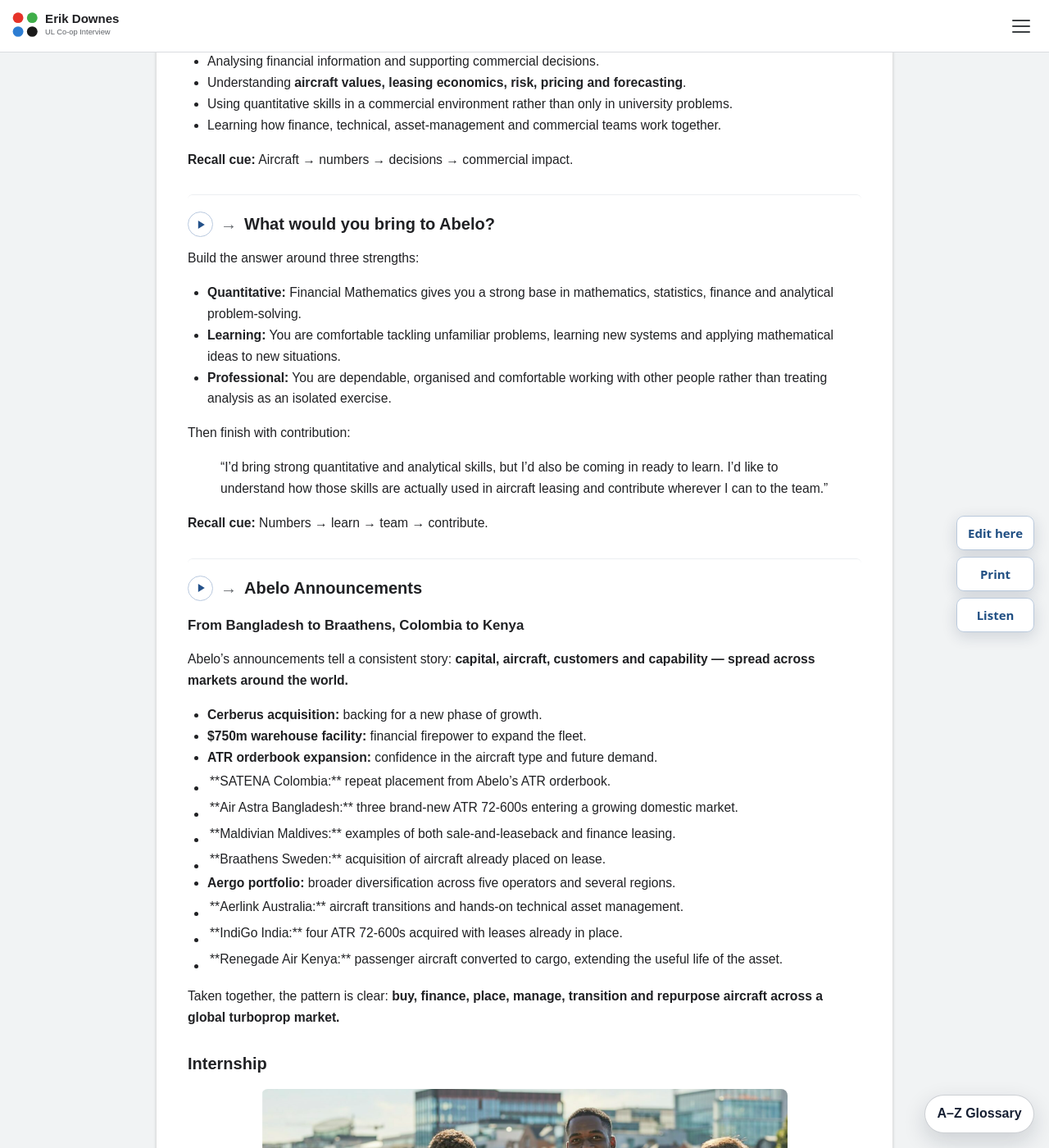
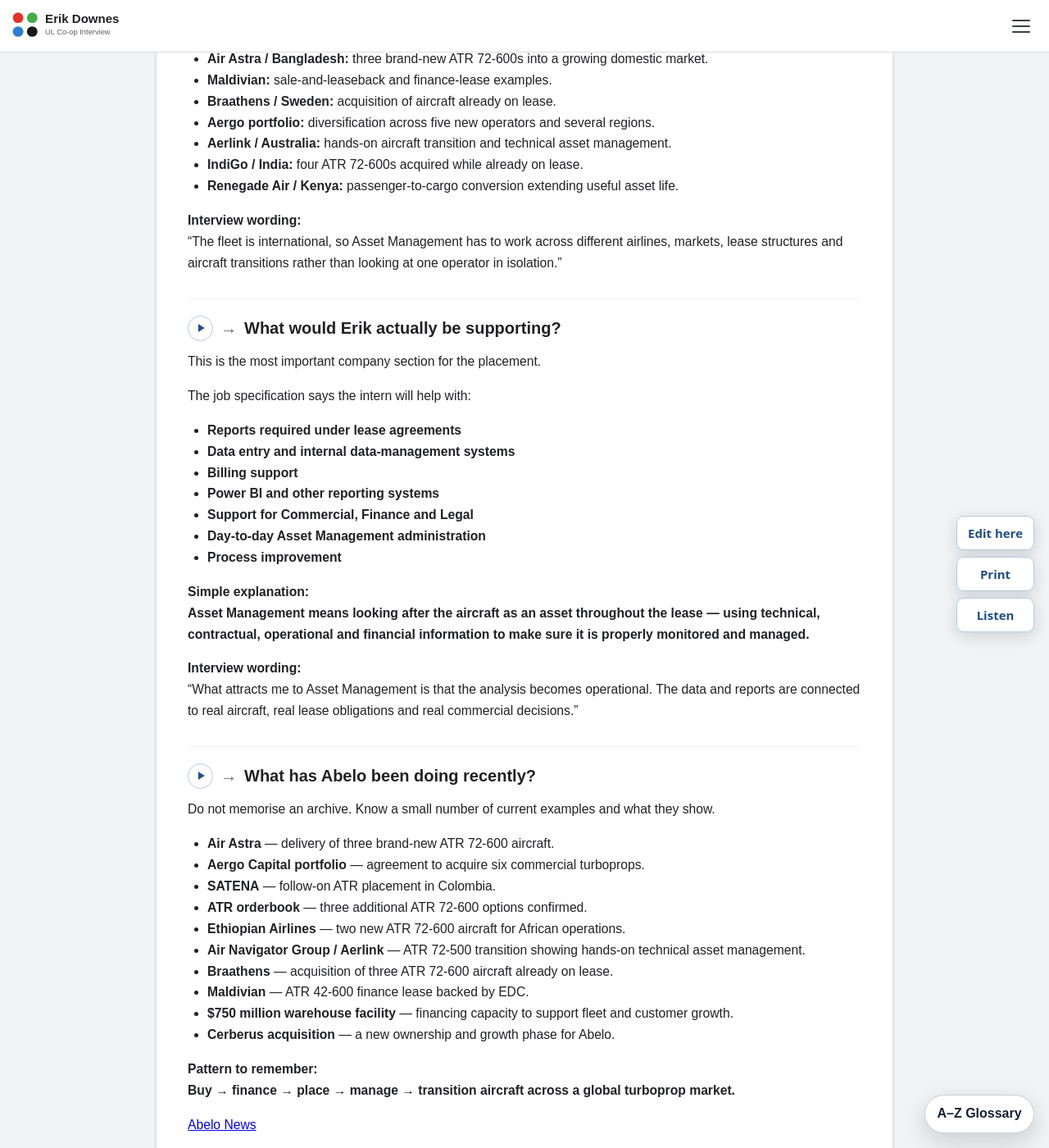
Before and after one commit to ronandownes/coop, a Jekyll site: the page built from abelo.md, in a window 1280 px wide and 1400 px high, scrolled down 7598 px. Shown: the whole window at 82% size. Built offline with Jekyll 4.4.1, drawn with Linux system fonts in a browser that asks for light colours; some of the changed text lies outside the part shown.

Commit message:
Simplify About Abelo into focused interview research sections

```diff
--- a/abelo.md
+++ b/abelo.md
@@ -3,242 +3,224 @@
 handle: About Abelo
 title: About Abelo
 nav_order: 30
-eyebrow: Research us to death
-intro: These answers should change for every interview. Keep the structure
-  stable but replace the company evidence.
+eyebrow: Know the company. Say it simply.
+intro: Company knowledge for the Abelo interview. Keep each section short enough to explain naturally rather than recite.
 ---
-## Overview | Our Overview
 
-![image.png](/assets/uploads/image-1.png)
+## Overview | What is Abelo?
 
+![Abelo overview](/assets/uploads/image-1.png)
 
+**Abelo is an Irish B2B aircraft leasing company specialising in regional turboprop aircraft.**
 
-Focused on the latest in turboprop technology, Abelo serves the growing market of environmentally conscious travellers. The turboprop aircraft provides a clear transition towards sustainable aviation.
+It does not sell seats to passengers. It acquires, finances, leases and manages aircraft for airline customers, with a particular focus on the ATR 42 and ATR 72 family.
 
-The Abelo team has amassed decades of experience in the regional aircraft sector and are passionate about providing a friendly and expert leasing solution. The Abelo platform offers a full-service leasing suite with in-house capabilities in all areas.
+Abelo was created in **June 2022** from the combination of the Elix Aviation platform and turboprop portfolio with the management expertise of ADARE Aviation Capital.
 
-Connecting communities, families and businesses economically while reducing the environmental footprint associated with air travel is at the core of our business.
+**Interview wording:**
+“Abelo is an Irish aircraft lessor specialising in turboprops and regional aviation. It combines aircraft leasing with asset management and other in-house capabilities.”
 
+[Official Abelo website](https://abelo.aero/)
 
+## Purpose & Mission | What is Abelo trying to do?
 
-Abelo: Reaching new heights in the turboprop sector
+Abelo’s purpose is built around **regional connectivity**: connecting people, families, communities and businesses while reducing the environmental impact of shorter-distance air travel.
 
+Its strategy focuses on modern turboprop aircraft and newer technologies that can make regional routes more efficient and economical.
 
+![Abelo purpose and mission](/assets/uploads/image.png)
 
-**Abelo is a  B2B aircraft lessor, not a consumer-facing airline**. It was only created in **2022**, from the combination of Elix Aviation and ADARE Aviation Capital, so it doesn’t have the long public/media footprint of companies like AerCap or Avolon.
+**Interview wording:**
+“What stood out to me is that Abelo is not just leasing aircraft. It has a clear focus on regional connectivity and on moving towards newer, more efficient aircraft.”
 
+## The Essential Nature of Bees | Why “Abelo”?
 
+**Abelo is the Esperanto word for “bee”.**
 
-## Our Map
+The company uses the bee as a metaphor for **teamwork, structure, connectivity and supporting a wider ecosystem**.
 
+That fits its broader idea of connecting communities while operating as efficiently and responsibly as possible.
 
+**Interview wording:**
+“I liked the idea behind the name. Abelo means bee in Esperanto, and the company links that to teamwork, structure and supporting a wider ecosystem.”
 
-### Erik's Abelo research summary
+## The Abelo Team | How is the business organised?
+
+Abelo describes a **people-first** culture built around trust, responsibility and specialist regional-aviation experience.
+
+The team brings together expertise across **asset management, finance, legal, technical, commercial, digital innovation, risk and operations**.
+
+For this placement, the important connection is that Asset Management does not work in isolation: the job specification also refers to supporting **Commercial, Finance and Legal**.
+
+## Leadership & Senior Management | Who leads Abelo?
+
+### Leadership
+
+- **Stephen Gorman** — Chief Executive Officer
+- **Mathieu Duquesnoy** — Chief Marketing Officer
+- **Richard Hill** — Chief Financial Officer
+- **Paul Dillon** — Chief Technical Officer
+
+### Senior Management
+
+- **David Cann** — MD Human Resources
+- **Lorraine Jordan** — MD Finance
+- **Mike Scimgeour** — MD Legal
+- **Martina O Neill** — Head of Operations
+
+**Interview connection:** David Cann is conducting Erik’s UL co-op interview.
+
+## Our Team | Who works across the business?
+
+Keep this as a quick-reference people map rather than something to memorise.
+
+- **Amy Mizzoni** — VP Contract Management
+- **Bill Rossi** — SVP Marketing
+- **Declan Corcoran** — VP Digital Innovation
+- **Francis Walsh** — Manager Legal
+- **Eoghan Connolly** — VP Legal
+- **Fergus Woods** — SVP Marketing
+- **Ian McElligott** — VP Technical
+- **Gary Lomax** — VP Technical
+- **Ian Derwin** — VP Marketing
+- **Jack Conroy** — VP Marketing
+- **Karen Hayes** — VP Finance
+- **Liam Duffy** — VP Asset Management
+- **Melissa Rayos** — Finance Accountant
+- **Padraig Hayes** — Manager Accounts Payable
+- **Richard Murphy** — VP Risk
+- **Shannon Jackson** — AVP Digital Innovation
+- **Shane McInerney** — Manager FP&A & Pricing
+- **Saskia Reijnen** — SVP Marketing
+- **Niamh O' Dwyer** — AVP Asset Management
+- **Paul Prendeville** — VP Technical & Engineering
+- **Edel Burke** — VP Legal
+
+**Most relevant to this placement:** Asset Management, Finance / FP&A, Digital Innovation, Legal and Commercial.
+
+## ESG | Environmental, Social & Governance
+
+**ESG = Environmental, Social & Governance.**
+
+### Environmental
+More efficient aircraft, lower emissions and the transition towards newer turboprop technology.
+
+### Social
+Regional connectivity: helping smaller communities, businesses and families stay connected.
+
+### Governance
+Responsible management, transparency, fairness and strong relationships with customers and stakeholders.
+
+**Interview wording:**
+“For Abelo, ESG is not just a reporting label. It connects directly to the aircraft strategy, regional connectivity and how the business is managed.”
+
+[Abelo ESG](https://abelo.aero/esg/)
+
+## Our Business | How does an aircraft lessor work?
+
+Abelo describes itself as a **full-service leasing platform** with in-house capability across the aircraft ownership cycle.
+
+A useful mental model is:
+
+**Acquire → Finance → Lease → Manage → Transition / Remarket → End-of-life**
+
+The commercial question is not simply “What does the aircraft cost?” It is also how the aircraft is financed, placed with an airline, managed through the lease and ultimately transitioned or remarketed.
+
+**Interview wording:**
+“What interests me is that an aircraft remains a financial and physical asset throughout a long lifecycle, so the work brings together finance, data, contracts, technical information and commercial judgement.”
+
+## Fleet & Customers | What does the portfolio look like?
+
+Abelo says it supports a fleet of **more than 60 turboprop aircraft** across a geographically diverse customer base.
+
+![Abelo fleet and customers](/assets/uploads/image-2.png)
+
+The portfolio is centred on regional turboprops, particularly the **ATR 42 and ATR 72 families**.
+
+Recent public transactions include customers and operators across **Europe, Africa, Asia, Latin America and Australia**.
+
+### Erik's Abelo research map
 
 ABEL0_RESEARCH_WIDGET
 
+**Interview wording:**
+“The fleet is international, so Asset Management has to work across different airlines, markets, lease structures and aircraft transitions rather than looking at one operator in isolation.”
 
+## Asset Management | What would Erik actually be supporting?
 
-## Purpose & Mission |  Our Purpose & Mission
+This is the most important company section for the placement.
 
-Positive change requires leadership and at Abelo we work on creating solutions which will improve society’s connectivity while addressing the need to reduce the environmental impact of travel. Our blueprint is nature; our activity, akin to the Bee, is to provide sustainable support to our global ecosystem.
+The job specification says the intern will help with:
 
-We focus on advancing ways of bringing together people, families, communities, and businesses – and we are committed to doing this while taking care of the environment and reducing the carbon footprint, wherever we can along the way.
+- **Reports required under lease agreements**
+- **Data entry and internal data-management systems**
+- **Billing support**
+- **Power BI and other reporting systems**
+- **Support for Commercial, Finance and Legal**
+- **Day-to-day Asset Management administration**
+- **Process improvement**
 
-Our current investments in the latest technology will support the future development of new routes and connect previously isolated destinations. We are working to make air travel more sustainable, efficient and economical – and, in certain locations, a quicker, cleaner alternative to longer road journeys.
+**Simple explanation:**
+**Asset Management means looking after the aircraft as an asset throughout the lease — using technical, contractual, operational and financial information to make sure it is properly monitored and managed.**
 
-Our style is personal but passionate and trusted by our partners globally. We are innovative in our approach and lead by example. By embracing and supporting new and disruptive technology, our goal is to set new standards in the industry.
+**Interview wording:**
+“What attracts me to Asset Management is that the analysis becomes operational. The data and reports are connected to real aircraft, real lease obligations and real commercial decisions.”
 
-![image.png](/assets/uploads/image.png)
+## Our News | What has Abelo been doing recently?
 
+Do not memorise an archive. Know a small number of current examples and what they show.
 
+- **Air Astra** — delivery of three brand-new ATR 72-600 aircraft.
+- **Aergo Capital portfolio** — agreement to acquire six commercial turboprops.
+- **SATENA** — follow-on ATR placement in Colombia.
+- **ATR orderbook** — three additional ATR 72-600 options confirmed.
+- **Ethiopian Airlines** — two new ATR 72-600 aircraft for African operations.
+- **Air Navigator Group / Aerlink** — ATR 72-500 transition showing hands-on technical asset management.
+- **Braathens** — acquisition of three ATR 72-600 aircraft already on lease.
+- **Maldivian** — ATR 42-600 finance lease backed by EDC.
+- **$750 million warehouse facility** — financing capacity to support fleet and customer growth.
+- **Cerberus acquisition** — a new ownership and growth phase for Abelo.
 
-## Bees | The Essential Nature of Bees
+**Pattern to remember:**
+**Buy → finance → place → manage → transition aircraft across a global turboprop market.**
 
-Inspired by the nature and necessity of Bees, Abelo styles itself in both name and function on the ubiquitous Bee. Gaining its name from the Esperanto translation of the word Bee, Abelo strives to embody the teamwork, structures and importance in nature that the Bee plays in life.
+[Abelo News](https://abelo.aero/our-news/)
 
-Our focus is on providing an efficient, less environmentally impactful mode of transport and to mimic the Bees in the way they support the biodiversity on which we all depend on for survival.
+## Internship | What does Abelo say about students?
 
+![Abelo internship](/assets/uploads/image-3.png)
 
+Abelo says interns are given **responsibility**, **exposure** and are **fully integrated into the team**.
 
-## The Abelo Team
+It says it looks for students who are **interested and curious about aircraft leasing** and who can bring something distinctive while learning from the team.
 
-A people first approach to leadership; empowering and trusting. The Abelo team, with its diverse regional aviation experience, is skilled, customer-focused, and passionate.  Leasing challenges ignite our innovative spirit.
+**Interview wording:**
+“I liked that Abelo specifically says interns are given responsibility and integrated into the team. That is the type of placement I’m looking for — somewhere I can learn, but also contribute.”
 
-Together we are reaching new heights in the turboprop sector.
+[Abelo Internship](https://abelo.aero/internship/)
 
+## Contact & Limerick | Where is the interview?
 
+**Abelo Aviation — Limerick office**
+Unit 7, Castletroy Business Park
+Plassey Park Road
+Castletroy, Limerick
+V94 KW28
 
-&nbsp;
+**Interview:** Tuesday, 29 September 2026
+**Time:** 11:10 AM
+**Interviewer:** David Cann
 
-![image.png](/assets/uploads/image-9.png)
+The placement job specification is **based in Limerick**, while the Asset Management team it supports is described in the specification as Dublin-based.
 
-
-
-&nbsp;
-
-## Our Business  |  Our Business
-
-Abelo’s vision is to deliver sustainable regional connectivity.  Headquartered in Dublin, Ireland, Abelo offers a full-service leasing suite with in-house capabilities in all areas.  Supporting a fleet of more than 60 turboprop aircraft, Abelo is an emerging market leader. A leadership position which affords the opportunity to support new disruptive technologies and innovations.
-
-## Fleet & Customers
-
-Abelo’s vison of sustainable regional connectivity is strengthened by a balanced portfolio of turboprop aircraft. This growing fleet delivers an immediate and measurable positive impact by generating significantly less pollution than comparable jet aircraft.
-
-
-
-![image.png](/assets/uploads/image-2.png)
-
-
-
-&nbsp;
-
-&nbsp;
-
-&nbsp;
-
-&nbsp;
-
-## Looking for | What we are looking for
-
-Abelo explicitly says it looks for interns who are **interested and curious about aircraft leasing**, gives them **responsibility and exposure**, and wants students who can contribute a fresh perspective. Its business combines aircraft, finance, asset management, data, risk and sustainability — which makes Financial Mathematics a surprisingly strong fit.
-
-
-
-&nbsp;
-
-&nbsp;
-
-&nbsp;
-
-## Hoping to get? | What are you hoping to get from co-op with Alebo?
-
-I want to understand how quantitative work is actually used inside an organisation — how problems are framed, how data is checked, how results are communicated, and how decisions are made when there is uncertainty. In a company working on sustainable aircraft, I’d also like to see how quantitative analysis contributes to real engineering, commercial and sustainability decisions.
-
-I also want to improve my professional judgement and communication, and learn how to contribute effectively as part of a team rather than just completing the technical side of a task.
-
-**Recall cue:** Apply learning → real decisions → judgement → communication → contribute
-
-
-
-## Why Abelo | What interests you about this opportunity?
-
-I was very pleased to be put forward for the opportunity with Abelo because the work connects strongly with my **Financial Mathematics degree**.
-
-What particularly interests me is the combination of **finance, quantitative analysis and aircraft as real commercial assets**. Areas such as valuation, risk, cash flows and pricing are all relevant to what I’m studying, but here I would get to see how those ideas are used in a real business.
-
-I’d like to learn more about how aircraft leasing works in practice and contribute the analytical and problem-solving skills I’ve developed through my course.
-
-**Recall cue:** Put forward → Financial Maths → aircraft finance → learn and contribute.
-
-## Why Aircraft Leasing | What interests you about this work?
-
-Focus on the combination of **finance, data and real-world assets**.
-
-You could discuss:
-
-- Analysing financial information and supporting commercial decisions.
-- Understanding **aircraft values, leasing economics, risk, pricing and forecasting**.
-- Using quantitative skills in a commercial environment rather than only in university problems.
-- Learning how finance, technical, asset-management and commercial teams work together.
-
-**Recall cue:** Aircraft → numbers → decisions → commercial impact.
-
-## Why You | What would you bring to Abelo?
-
-Build the answer around three strengths:
-
-- **Quantitative:** Financial Mathematics gives you a strong base in mathematics, statistics, finance and analytical problem-solving.
-- **Learning:** You are comfortable tackling unfamiliar problems, learning new systems and applying mathematical ideas to new situations.
-- **Professional:** You are dependable, organised and comfortable working with other people rather than treating analysis as an isolated exercise.
-
-Then finish with contribution:
-
-> “I’d bring strong quantitative and analytical skills, but I’d also be coming in ready to learn. I’d like to understand how those skills are actually used in aircraft leasing and contribute wherever I can to the team.”
-
-**Recall cue:** Numbers → learn → team → contribute.
-
-
-
-## News | Abelo  Announcements
-
-### From Bangladesh to Braathens, Colombia to Kenya
-
-Abelo’s announcements tell a consistent story: **capital, aircraft, customers and capability — spread across markets around the world.**
-
-- **Cerberus acquisition:** backing for a new phase of growth.
-- **$750m warehouse facility:** financial firepower to expand the fleet.
-- **ATR orderbook expansion:** confidence in the aircraft type and future demand.
-- **SATENA | Colombia:** repeat placement from Abelo’s ATR orderbook.
-- **Air Astra | Bangladesh:** three brand-new ATR 72-600s entering a growing domestic market.
-- **Maldivian | Maldives:** examples of both sale-and-leaseback and finance leasing.
-- **Braathens | Sweden:** acquisition of aircraft already placed on lease.
-- **Aergo portfolio:** broader diversification across five operators and several regions.
-- **Aerlink | Australia:** aircraft transitions and hands-on technical asset management.
-- **IndiGo | India:** four ATR 72-600s acquired with leases already in place.
-- **Renegade Air | Kenya:** passenger aircraft converted to cargo, extending the useful life of the asset.
-
-Taken together, the pattern is clear: **buy, finance, place, manage, transition and repurpose aircraft across a global turboprop market.**
-
-## Internship
-
-
-
-![image.png](/assets/uploads/image-3.png)
-
-
-
-&nbsp;
-
-&nbsp;
-
-Abelo’s ‘people first’ culture starts at university.  Every year we welcome several students to join our team as part of our internship program.  This program affords students the opportunity to learn about our business and to contribute towards its development.  Abelo ensure that students are given **responsibility** and **exposure** and are **fully integrated within the team.**
-
-Abelo is continuously looking for students who are interested and curious about aircraft leasing and who can bring something unique to our team, learning from our experience as we learn from their enthusiasm and fresh perspectives.
-
-
-
-## Why company | Why did you apply to our company?
-
-- One specific fact about the company or team.
-- Why that work interests you.
-- How your Financial Mathematics background connects.
-- What you hope to learn and contribute.
-
-**Recall cue:** Them → me → fit → contribution.
-
-## Why role | What interests you about this role?
-
-Focus on the actual work rather than saying only that it is a good opportunity. Mention analysis, data, modelling, systems, finance, operations or client work where relevant, then connect that to modules and projects you have already completed.
-
-role requirementstransferable skillslearningcontribution
-
-## Why you | Why should we choose you?
-
-Give three grounded reasons: strong quantitative preparation, evidence that you can learn unfamiliar material, and a professional attitude to working with others. Keep it factual and avoid overselling.
-
-**Recall cue:** Quantitative ability → learning ability → dependable colleague.
-
-
-
-## Turboprop | What is a turboprop?
-
-A turboprop is a gas-turbine engine that drives an aircraft propeller.
-
-![Turboprop aircraft](/assets/uploads/image-6.png)
-
-![Turboprop detail](/assets/uploads/image-4.png)
-
-![Turboprop aircraft](/assets/uploads/image-5.png)
-
-## Links | Links
-
-[https://chatgpt.com/share/6ab5b717-e00c-83ed-9d3d-7486d991436c](https://chatgpt.com/share/6ab5b717-e00c-83ed-9d3d-7486d991436c)
-
-
-
-[https://www.spglobal.com/en](https://www.spglobal.com/en)
-
-
-
-&nbsp;
+<div class="map-embed" style="margin-top:1rem; border-radius:14px; overflow:hidden;">
+  <iframe
+    src="https://www.google.com/maps?q=Unit+7,+Castletroy+Business+Park,+Plassey+Park+Road,+Castletroy,+Limerick,+V94+KW28&output=embed"
+    width="100%"
+    height="420"
+    style="border:0;"
+    loading="lazy"
+    referrerpolicy="no-referrer-when-downgrade"
+    title="Abelo Aviation Limerick office map">
+  </iframe>
+</div>
```
